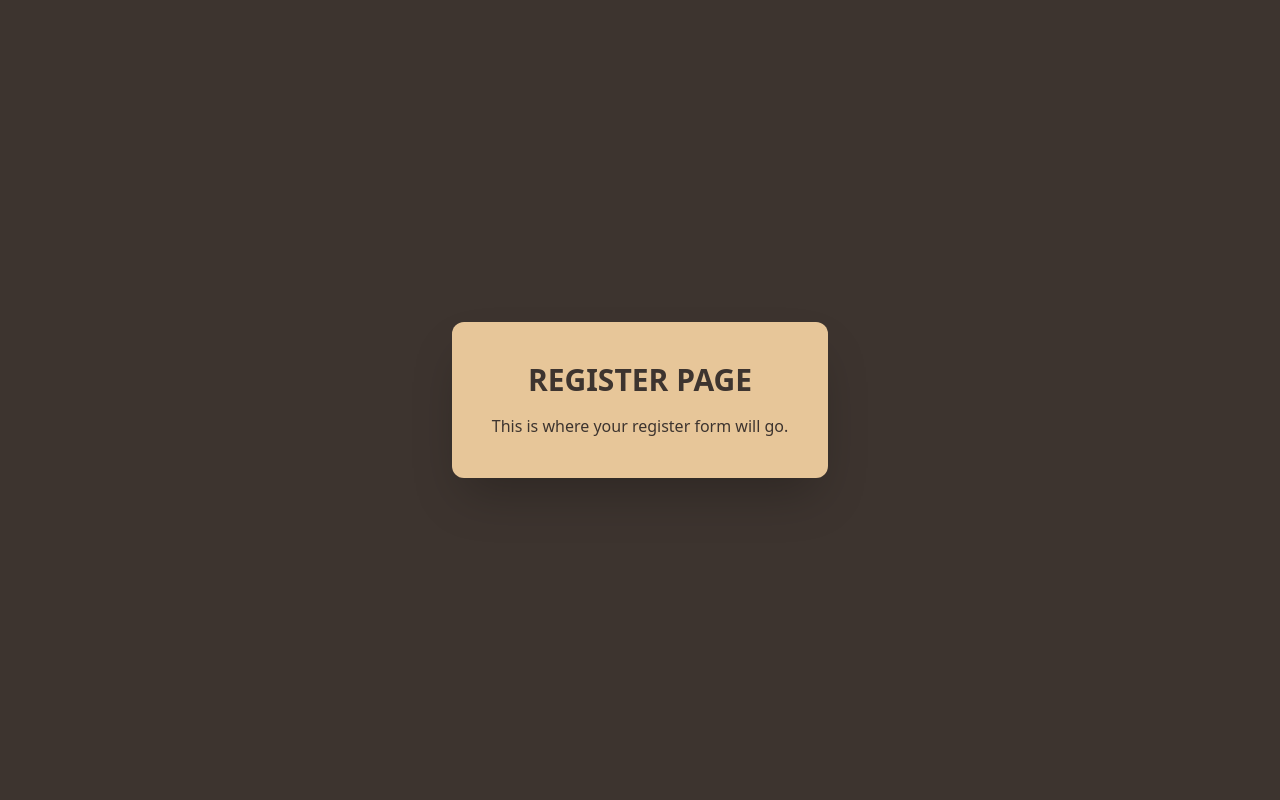
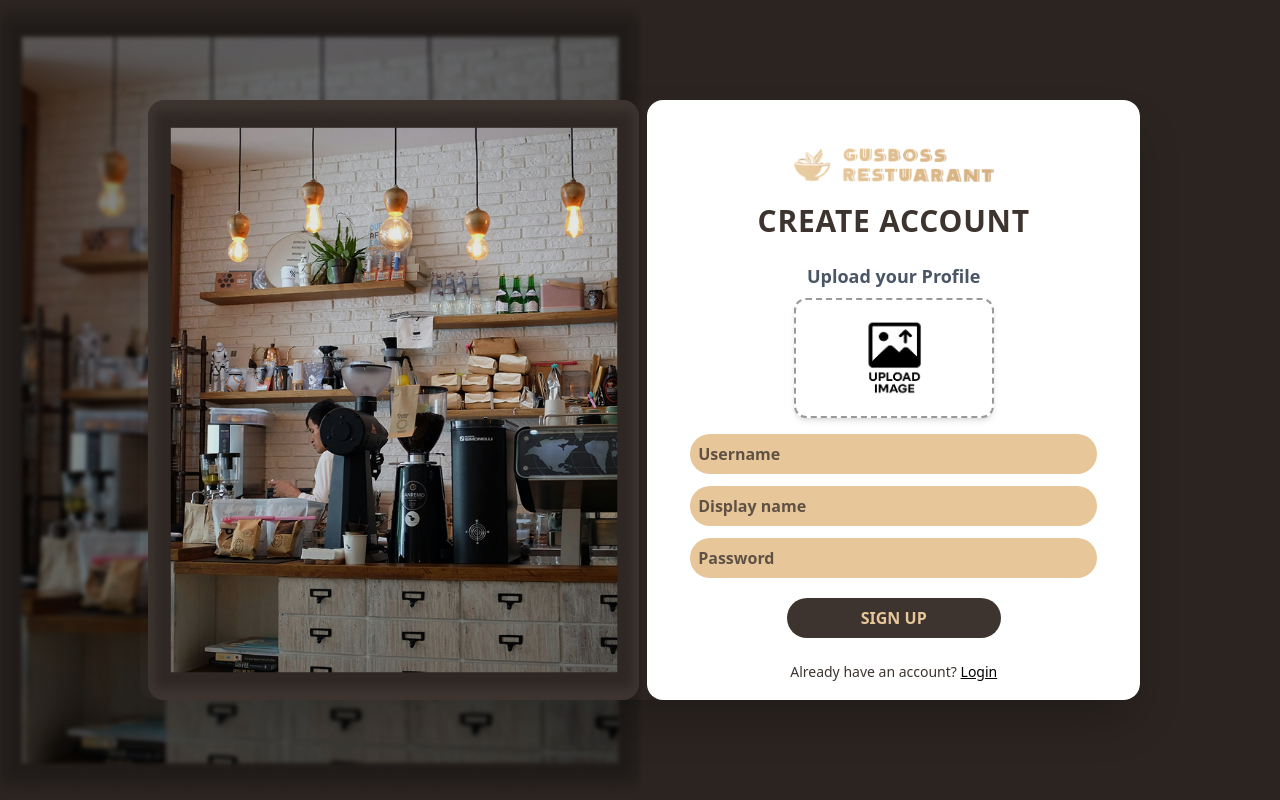
Before and after one commit to Kittitouchhh/Gus-Boss_Restaurant, a React (Vite) app: page /signuppage in a window 1280 px wide. Built offline with nearby package versions, Linux system fonts and the light colour scheme.

Commit message:
update-signup-cloudinary

```diff
--- a/package.json
+++ b/package.json
@@ -11,6 +11,7 @@
   },
   "dependencies": {
     "@tailwindcss/vite": "^4.1.13",
+    "axios": "^1.12.2",
     "bcryptjs": "^3.0.2",
     "lucide-react": "^0.544.0",
     "react": "^19.1.1",
--- a/src/components/Admin/CrudAdmin/headerAdmin.tsx
+++ b/src/components/Admin/CrudAdmin/headerAdmin.tsx
@@ -1,5 +1,4 @@
 import { useLocation } from "react-router-dom"
-import React from "react"
 import Button from "../../button"
 import usersData from "../../../data/login.json"
 import UserDropdown from "../../UserDropdown"
@@ -14,21 +13,22 @@ const HeaderAdmin: React.FC = () => {
     const currentUser = usersData.find(
         (u) => u.username.toLowerCase() === currentUsername?.toLowerCase());
 
-    const displayName = currentUser?.username || "Unknown";
+    // โช showname != username
+    const displayName = currentUser?.showname || "Unknown";
     const displayImage =
         currentUser?.image ||
         "https://cdn-icons-png.flaticon.com/512/6522/6522516.png";
 
     return (
-        <nav className="flex justify-between sticky top-0 z-50 w-100% h-[110px] bg-[#3D342F] border-b-2 border-b-[#EEDBC4] flex flex-row  p-[5px] gap-[10px] items-center"  >
-            <img src="/public/logo/logo.png" alt="" className="lg:w-[180px] xl:w-[290px] md:w-[130px] xl:h-[50px] w-[140px] self-center xl:left-[40px] md:left-[20px] left-[10px] relative" />
+        <nav className="flex justify-between sticky top-0 z-50 w-full h-[110px] bg-[#3D342F] border-b-2 border-b-[#EEDBC4]  flex-row  p-[5px] gap-[10px] items-center"  >
+            <img src="/logo/logo.png" alt="logo" className="lg:w-[180px] xl:w-[290px] md:w-[130px] xl:h-[50px] w-[140px] self-center xl:left-[40px] md:left-[20px] left-[10px] relative" />
 
             <div className="hidden md:flex flex-row justify-center  relative lg:gap-[40px] gap-[10px] md:left-[35px] lg:left-[60px] xl:left-[90px] 2xl:left-[230px] left-[5px]">
                 <Button height="m" width="m" color="white" stringColor="brown" stringSize="m" linkdata={isAdmin ? "/admin/home" : "/"}>HOME</Button>  {/*ถ้าตอนนี้ URL เริ่มด้วย /admin → ให้ปุ่ม HOME ลิงก์ไป /admin/home */}
                 <Button height="m" width="m" color="white" stringColor="brown" stringSize="m" linkdata={isAdmin ? "/admin/process" : "/process"}>PROCESS</Button>
                 <Button height="m" width="m" color="white" stringColor="brown" stringSize="m" linkdata={isAdmin ? "/admin/postit" : "/post-it"}>POST IT!</Button>
-                <Button height="m" width="m" color="white" stringColor="brown" stringSize="m" linkdata={isAdmin ? "/admin/contact" : "/contact"}>CONSTACT</Button>
-                <Button height="m" width="m" color="orange" stringColor="white" stringSize="m" linkdata={isAdmin ? "/admin" : "/admin"}>Admin</Button>
+                <Button height="m" width="m" color="white" stringColor="brown" stringSize="m" linkdata={isAdmin ? "/admin/contact" : "/contact"}>CONTACT</Button>
+                <Button height="m" width="m" color="orange" stringColor="white" stringSize="m" linkdata="/admin">Admin</Button>
             </div>
 
             <div className="self-center relative flex flex-col h-[60px] w-[180px] md:w-[280px] overflow-hidden justify-center md:ml-auto md:mr-[20px] lg:mr-[30px] left-[10px]
--- /dev/null
+++ b/src/components/ImageUploader.tsx
@@ -0,0 +1,59 @@
+import React, { useState, useRef, forwardRef, useImperativeHandle } from "react";
+import { uploadToCloudinary } from "../utils/uploadToCloudinary";
+
+interface Props {
+  folder?: string;
+  onUploaded?: (url: string) => void;
+  label?: string;
+}
+
+// ✅ forwardRef เพื่อให้ component อื่นเรียกฟังก์ชันภายในได้
+const ImageUploader = forwardRef((props: Props, ref) => {
+  const { folder, onUploaded, label } = props;
+  const [preview, setPreview] = useState<string | null>(null);
+  const [loading, setLoading] = useState(false);
+  const inputRef = useRef<HTMLInputElement | null>(null);
+
+  const handleFile = async (e: React.ChangeEvent<HTMLInputElement>) => {
+    const file = e.target.files?.[0];
+    if (!file) return;
+    setPreview(URL.createObjectURL(file));
+    setLoading(true);
+    try {
+      const url = await uploadToCloudinary(file, folder);
+      if (onUploaded) onUploaded(url);
+    } catch {
+      alert("Upload error");
+    } finally {
+      setLoading(false);
+    }
+  };
+
+  // ✅ ให้ component ภายนอกสามารถเรียก input.click() ได้
+  useImperativeHandle(ref, () => ({
+    openFileDialog: () => inputRef.current?.click(),
+  }));
+
+  return (
+    <div className="flex flex-col items-center justify-center">
+      {label && <p>{label}</p>}
+      <input
+        ref={inputRef}
+        type="file"
+        accept="image/*"
+        onChange={handleFile}
+        className="hidden"
+      />
+      {loading && <p>Uploading...</p>}
+      {preview && (
+        <img
+          src={preview}
+          alt="preview"
+          className="w-[120px] h-[120px] rounded-lg object-cover mt-2"
+        />
+      )}
+    </div>
+  );
+});
+
+export default ImageUploader;
--- /dev/null
+++ b/src/config/cloudinary.config.ts
@@ -0,0 +1,4 @@
+export const CLOUDINARY = {
+  CLOUD_NAME: "djvgd6mr9",
+  UPLOAD_PRESET: "GusBoss_Resturant"
+};
--- a/src/data/login.json
+++ b/src/data/login.json
@@ -3,11 +3,13 @@
         "username": "gus",
         "password": "1111",
         "role": "admin",
-        "image": "/user/Gus.jpg"
+        "image": "/user/Gus.jpg",
+        "showname": "GUSSUKE"
     },
     {
         "username": "Boss",
         "password": "2222",
-        "role": "client"
+        "role": "client",
+        "showname": "Bossski"
     }
 ]
--- a/src/page/SignupPage.tsx
+++ b/src/page/SignupPage.tsx
@@ -1,10 +1,184 @@
-export default function SignupPage() {
+import React, { useState, useRef } from "react";
+import { useNavigate, Link } from "react-router-dom";
+import ImageUploader from "../components/ImageUploader";
+import logo from "/logo/logo.png";
+
+const Signup: React.FC = () => {
+  const navigate = useNavigate();
+
+  const [form, setForm] = useState({
+    username: "",
+    password: "",
+    showname: "",
+    image: "",
+  });
+
+  const uploaderRef = useRef<{ openFileDialog: () => void }>(null); // ✅ ref
+
+  //  รับ URL จาก Cloudinary แล้วอัปเดต form.image
+  const handleImageUploaded = (url: string) => {
+    setForm((prev) => ({ ...prev, image: url }));
+  };
+
+  const handleChange = (e: React.ChangeEvent<HTMLInputElement>) => {
+    const { name, value } = e.target;
+    setForm({ ...form, [name]: value });
+  };
+
+  const handleSubmit = (e: React.FormEvent) => {
+    e.preventDefault();
+    // ดึง users เดิมจาก localStorage (หรือให้ [] ถ้าไม่มี)
+    const users = JSON.parse(localStorage.getItem("users") || "[]");
+
+    // ตรวจว่า username ซ้ำไหม
+    const isDuplicate = users.some(
+      (u: any) => u.username.toLowerCase() === form.username.toLowerCase()
+    );
+    if (isDuplicate) {
+      alert("Username นี้ถูกใช้ไปแล้ว!");
+      return;
+    }
+
+    // สร้าง user ใหม่
+    const newUser = {
+      ...form,
+      role: "client", // หรือ admin ถ้าต้องการ
+    };
+
+    // เพิ่ม user ใหม่เข้า array แล้วบันทึกกลับ
+    const updatedUsers = [...users, newUser];
+    localStorage.setItem("users", JSON.stringify(updatedUsers));
+
+    // ตั้งค่าการ login อัตโนมัติ (optional)
+    localStorage.setItem("username", form.username);
+
+    alert("สมัครสมาชิกสำเร็จ!");
+    navigate("/login");
+  };
+
   return (
-    <div className="flex justify-center items-center h-screen bg-[#3D342F] text-white">
-      <div className="bg-[#E7C699] p-10 rounded-xl text-[#3D342F] shadow-2xl">
-        <h1 className="text-3xl font-bold mb-4 text-center">REGISTER PAGE</h1>
-        <p className="text-center">This is where your register form will go.</p>
+    <div className="relative flex h-screen justify-center items-center overflow-hidden">
+      {/* พื้นหลัง */}
+      <img
+        src="/banner/login1.png"
+        alt="background"
+        className="absolute inset-0 w-1/2 h-full object-cover brightness-75 blur-[2px]"
+      />
+      <div className="absolute inset-0 bg-black/30"></div>
+
+      {/* กล่องหลัก */}
+      <div className="relative z-10 flex flex-col md:flex-row w-[90%] md:w-[1000px] h-auto md:h-[600px] rounded-2xl overflow-hidden shadow-2xl">
+
+        {/* ซ้าย: รูป */}
+        <div className="rounded-2xl mx-2 w-full md:w-1/2 h-[250px] md:h-full bg-[#3D342F]">
+          <img
+            src="/banner/login1.png"
+            alt="coffee shop"
+            className="w-full h-full object-cover brightness-90"
+          />
+        </div>
+
+        {/* ขวา: ฟอร์ม Signup */}
+        <div className="rounded-2xl md:w-1/2 bg-white flex flex-col items-center p-6 md:p-8">
+          <img src={logo} alt="logo" className="w-[200px] my-4" />
+          <h2 className="text-[#3D342F] font-bold text-[28px] md:text-[30px] mb-5 tracking-wide">
+            CREATE ACCOUNT
+          </h2>
+
+          <form
+            onSubmit={handleSubmit}
+            className="w-full flex flex-col items-center gap-4"
+          >
+            <div className="flex flex-col items-center m-auto gap-2">
+              <p className="font-semibold text-[18px] text-gray-600">Upload your Profile</p>
+              {/* กล่องอัปโหลด */}
+              <div
+                className=" relative bg-white w-[200px] h-[120px] md:w-[200px] md:h-[120px]
+                rounded-xl flex flex-col items-center justify-center border-2 border-dashed
+                border-[#3D342F]/50 cursor-pointer hover:border-black hover:scale-105
+                transition duration-300 ease-out shadow-md hover:shadow-lg overflow-hidden"
+                onClick={() => uploaderRef.current?.openFileDialog()}
+              >
+                {/* ถ้ายังไม่มีรูป -> แสดง Upimage.png */}
+                {!form.image && (
+                  <img
+                    className="w-20 transition-transform duration-300 ease-out hover:scale-110"
+                    src="../user/Upimage.png"
+                    alt="Upload placeholder"
+                  />
+                )}
+
+                {/* ถ้ามีรูป -> แสดงรูปที่อัปโหลด */}
+                {form.image && (
+                  <img
+                    src={form.image}
+                    alt="Uploaded"
+                    className="absolute inset-0 w-full h-full object-cover rounded-xl z-50"
+                  />
+                )}
+                <ImageUploader
+                  ref={uploaderRef}
+                  folder="profiles"
+                  onUploaded={handleImageUploaded}
+                />
+              </div>
+            </div>
+
+            <div className="flex flex-col gap-3 w-full flex flex-col items-center ">
+              <input
+                type="text"
+                name="username"
+                placeholder="Username"
+                value={form.username}
+                onChange={handleChange}
+                className="w-[90%] md:w-[95%] p-2 rounded-full bg-[#E7C699] text-[#3D342F] font-semibold placeholder:text-[#3D342F]/80 focus:outline-white"
+                required
+              />
+
+              <input
+                type="text"
+                name="showname"
+                placeholder="Display name"
+                value={form.showname}
+                onChange={handleChange}
+                className="w-[90%] md:w-[95%] p-2 rounded-full bg-[#E7C699] text-[#3D342F] font-semibold placeholder:text-[#3D342F]/80 focus:outline-white"
+              />
+
+              <input
+                type="password"
+                name="password"
+                placeholder="Password"
+                value={form.password}
+                onChange={handleChange}
+                className="w-[90%] md:w-[95%] p-2 rounded-full bg-[#E7C699] text-[#3D342F] font-semibold placeholder:text-[#3D342F]/80 focus:outline-white"
+                required
+              />
+
+
+
+              <button
+                type="submit"
+                className="w-[50%] bg-[#3D342F] text-[#E7C699] font-semibold text-[16px] py-2 rounded-full mt-2 hover:bg-[#2C2926] duration-300"
+              >
+                SIGN UP
+              </button>
+
+              <p className="text-[#3D342F] text-sm mt-3">
+                Already have an account?{" "}
+                <Link
+                  to="/login"
+                  className="text-black underline hover:text-[#FFA537] duration-200"
+                >
+                  Login
+                </Link>
+              </p>
+            </div>
+
+          </form>
+        </div>
       </div>
     </div>
   );
-}
+};
+
+export default Signup;
--- /dev/null
+++ b/src/utils/uploadToCloudinary.tsx
@@ -0,0 +1,16 @@
+import axios from "axios";
+import { CLOUDINARY } from "../config/cloudinary.config";
+
+export const uploadToCloudinary = async (file: File, folder = "general") => {
+  const url = `https://api.cloudinary.com/v1_1/${CLOUDINARY.CLOUD_NAME}/image/upload`;
+  const formData = new FormData();
+  formData.append("file", file);
+  formData.append("upload_preset", CLOUDINARY.UPLOAD_PRESET);
+  formData.append("folder", folder);
+
+  const res = await axios.post(url, formData, {
+    headers: { "Content-Type": "multipart/form-data" },
+  });
+
+  return res.data.secure_url as string;
+};
```
Also changed, not shown: src/components/header.tsx (+8 -2 lines), src/page/LoginPage.tsx (+16 -7 lines), 1 other file (tests, documents, lock files or other folders).
